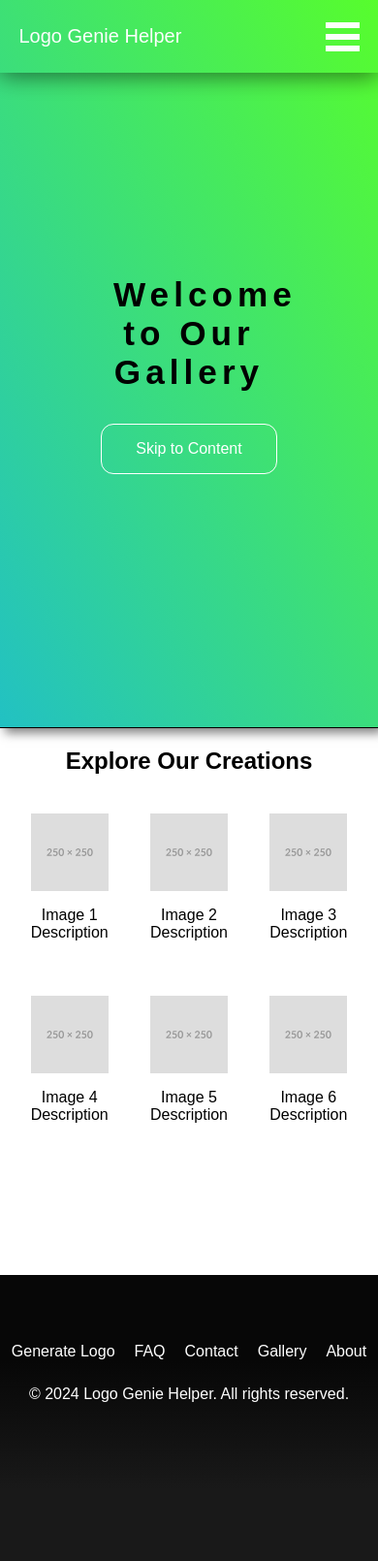
After one commit to Gavisito/LogoGenieHelper, a Flask app: page /gallery in a window 390 px wide. The commit adds this page. Shown: the whole page at 97% size. Run offline with Flask 2, Linux system fonts and the light colour scheme.

```diff
--- a/app.py
+++ b/app.py
@@ -18,6 +18,10 @@ def about():
 @app.route('/contact')
 def contact():
     return render_template('contact.html' )
+
+@app.route("/gallery")
+def gallery():
+    return render_template("gallery.html")
 
 @app.route('/faq')
 def faq():
--- a/static/styles.css
+++ b/static/styles.css
@@ -327,7 +327,7 @@
             display: flex;
             align-items: center;
             justify-content: space-between;
-            margin-top:5%;
+            margin-top:8%;
             background: rgb(0, 0, 0);
                     background: linear-gradient(0deg, rgb(25, 25, 25) 25% ,rgb(7, 7, 7) 70%);
                     color: white;
@@ -350,7 +350,6 @@
              height: 275px;
              overflow:scroll;
              align-items: center;
-             padding: 3%;
              justify-content: center;
             }
 
@@ -358,21 +357,19 @@
             display: flex;
             align-items: center;
             background: linear-gradient(60deg, rgba(34, 193, 195, 1) 0%, rgb(87, 253, 45) 100%);
-            margin-top: 2.5%;
-            padding: 5%;
-            border-radius: 10px;
+            padding: 2.5% 0%;
             box-shadow: 0 4px 8px rgba(0,0,0,0.1);
             }
 
            .logo-box {
-              width: 25%;
+              min-width: 25%;
               border-right: 1px solid black;
               text-align: center;
               height: fit-content;
             }
 
            .logo {
-              max-width: 100%;
+              max-width: 85%;
               height: auto;
             }
 
@@ -532,3 +529,44 @@
             line-height: 1.6;
             font-size: 1.25rem;
         }
+
+
+
+
+        .hover-pop {
+            transition: transform 0.3s ease;
+            display: block;
+            margin: 0 auto;
+          }
+
+          .hover-pop:hover {
+            transform: scale(1.05);
+            cursor: pointer;
+          }
+
+          .image-grid {
+            display: flex;
+            flex-wrap: wrap;
+            justify-content: space-around;
+            gap: 20px;
+            padding: 20px;
+          }
+
+          .image-container {
+            flex: 0 1 calc(33.333% - 40px);
+            padding: 0 10px 20px;
+            text-align: center;
+          }
+
+          .image-container img {
+            transition: transform 0.3s ease;
+            display: block;
+            max-width: 100%;
+            height: auto;
+            margin-bottom: 10px;
+          }
+
+          .image-container img:hover {
+            transform: scale(1.05);
+            cursor: pointer;
+          }
--- a/templates/contact.html
+++ b/templates/contact.html
@@ -17,8 +17,9 @@
         <a href="/">Generate Logo</a>
         <a href="/faq">FAQ</a>
         <a href="/contact">Contact</a>
+        <a href="/gallery">Gallery</a>
         <a href="/about">About</a>
-    </div>
+      </div>
     <div class="hammy" onclick="dropdownmenu()">
         <div class="bar"></div>
         <div class="bar"></div>
@@ -82,9 +83,10 @@
 
     <footer>
         <div class="footer-links">
-            <a href="/">Generate Logo</a>
+            <a href="#content">Generate Logo</a>
             <a href="/faq">FAQ</a>
             <a href="/contact">Contact</a>
+            <a href="/gallery">Gallery</a>
             <a href="/about">About</a>
         </div>
         <p>&copy; 2024 Logo Genie Helper. All rights reserved.</p>
--- a/templates/faq.html
+++ b/templates/faq.html
@@ -18,8 +18,9 @@
         <a href="/">Generate Logo</a>
         <a href="/faq">FAQ</a>
         <a href="/contact">Contact</a>
+        <a href="/gallery">Gallery</a>
         <a href="/about">About</a>
-    </div>
+      </div>
     <div class="hammy" onclick="dropdownmenu()">
         <div class="bar"></div>
         <div class="bar"></div>
@@ -103,9 +104,10 @@
 
     <footer>
         <div class="footer-links">
-            <a href="/">Generate Logo</a>
+            <a href="#content">Generate Logo</a>
             <a href="/faq">FAQ</a>
             <a href="/contact">Contact</a>
+            <a href="/gallery">Gallery</a>
             <a href="/about">About</a>
         </div>
         <p>&copy; 2024 Logo Genie Helper. All rights reserved.</p>
--- /dev/null
+++ b/templates/gallery.html
@@ -0,0 +1,80 @@
+<!DOCTYPE html>
+<html lang="en">
+<head>
+    <meta charset="UTF-8">
+    <meta name="viewport" content="width=device-width, initial-scale=1.0">
+    <title>Logo Genie Helper - Gallery</title>
+    <link rel="stylesheet" href="/static/styles.css">
+    <link rel="icon" type="image/x-icon" href="{{ url_for('static', filename='favicon.ico') }}">
+</head>
+<body>
+    <div class="entry-loader"></div>
+    <div id="navbar">
+        <div class="company-name">
+            <a href="#top-page">Logo Genie Helper</a>
+        </div>
+        <div class="links">
+            <a href="/">Generate Logo</a>
+            <a href="/faq">FAQ</a>
+            <a href="/contact">Contact</a>
+            <a href="/gallery">Gallery</a>
+            <a href="/about">About</a>
+        </div>
+        <div class="hammy" onclick="dropdownmenu()">
+            <div class="bar"></div>
+            <div class="bar"></div>
+            <div class="bar"></div>
+        </div>
+    </div>
+    <div class="container" id="top-page">
+        <div class="overlay">
+            <h1>Welcome to Our Gallery</h1>
+            <div class="skip-to-content"><p><a href="#content">Skip to Content</a></p></div>
+        </div>
+        <div style="text-align: center;" id="content">
+            <h2>Explore Our Creations</h2>
+            <div class="image-grid">
+                <div class="image-container">
+                    <img src="/static/images/placeholder.svg" alt="Description of image 1" class="hover-pop">
+                    <p>Image 1 Description</p>
+                </div>
+                <div class="image-container">
+                    <img src="/static/images/placeholder.svg" alt="Description of image 2" class="hover-pop">
+                    <p>Image 2 Description</p>
+                </div>
+                <div class="image-container">
+                    <img src="/static/images/placeholder.svg" alt="Description of image 3" class="hover-pop">
+                    <p>Image 3 Description</p>
+                </div>
+                <div class="image-container">
+                    <img src="/static/images/placeholder.svg" alt="Description of image 4" class="hover-pop">
+                    <p>Image 4 Description</p>
+                </div>
+                <div class="image-container">
+                    <img src="/static/images/placeholder.svg" alt="Description of image 5" class="hover-pop">
+                    <p>Image 5 Description</p>
+                </div>
+                <div class="image-container">
+                    <img src="/static/images/placeholder.svg" alt="Description of image 6" class="hover-pop">
+                    <p>Image 6 Description</p>
+                </div>
+            </div>
+
+
+        </div>
+    </div>
+
+    <footer>
+        <div class="footer-links">
+            <a href="/">Generate Logo</a>
+            <a href="/faq">FAQ</a>
+            <a href="/contact">Contact</a>
+            <a href="/gallery">Gallery</a>
+            <a href="/about">About</a>
+        </div>
+        <p>&copy; 2024 Logo Genie Helper. All rights reserved.</p>
+    </footer>
+    <script src="/static/entryloader.js"></script>
+    <script src="/static/dropdown.js"></script>
+</body>
+</html>
--- a/templates/index.html
+++ b/templates/index.html
@@ -15,11 +15,12 @@
         <a href="#top-page">Logo Genie Helper</a>
     </div>
     <div class="links">
-        <a href="#content">Generate Logo</a>
+        <a href="/">Generate Logo</a>
         <a href="/faq">FAQ</a>
         <a href="/contact">Contact</a>
+        <a href="/gallery">Gallery</a>
         <a href="/about">About</a>
-    </div>
+      </div>
 
     <div class="hammy" onclick="dropdownmenu()">
         <div class="bar"></div>
@@ -101,6 +102,7 @@
             <a href="#content">Generate Logo</a>
             <a href="/faq">FAQ</a>
             <a href="/contact">Contact</a>
+            <a href="/gallery">Gallery</a>
             <a href="/about">About</a>
         </div>
         <p>&copy; 2024 Logo Genie Helper. All rights reserved.</p>
```
Also changed, not shown: templates/about.html (+9 -11 lines), static/images/placeholder.svg (added).
